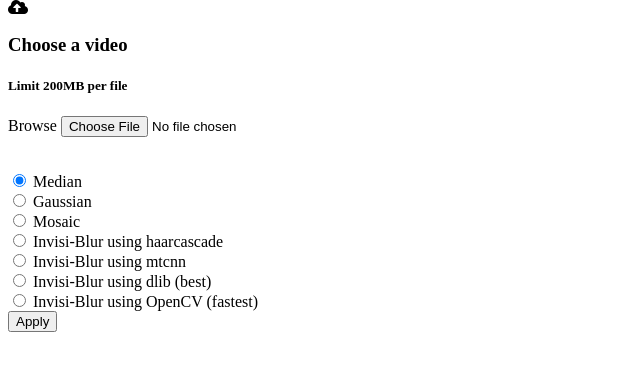
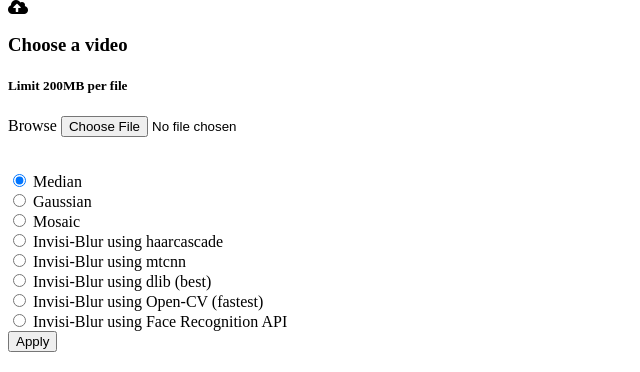
Before and after one commit to Arnish-B/Invisiblur, a Python web app: template application/templates/index.html in a window 1280 px wide. Shown: the part 607-979 px from the top of the page, without its empty margins (0-640 px from the left). Before the commit the page ends 939 px from the top, so only its background shows below. Run offline with Jinja, Linux system fonts and the light colour scheme; the template is opened without the code that fills it, so the values that code supplies are empty.

Commit message:
added face recognition api based detection

```diff
--- a/application/templates/index.html
+++ b/application/templates/index.html
@@ -73,7 +73,9 @@
                     <input type="radio" name="blur_type" value="haarcascade"> Invisi-Blur using haarcascade<br>
                     <input type="radio" name="blur_type" value="mtcnn"> Invisi-Blur using mtcnn<br>
                     <input type="radio" name="blur_type" value="dlib"> Invisi-Blur using dlib (best)<br>
-                    <input type="radio" name="blur_type" value="OpenCV"> Invisi-Blur using OpenCV (fastest)<br>
+                    <input type="radio" name="blur_type" value="OpenCV"> Invisi-Blur using Open-CV (fastest)<br>
+                    <input type="radio" name="blur_type" value="FaceRecognition"> Invisi-Blur using Face Recognition
+                    API<br>
                     <input type="submit" value="Apply">
                 </div>
             </form>
```
Also changed, not shown: application/routes.py (+8 -0 lines), face_recognition_algos/face_det_face_recognition.py (+18 -5 lines), 1 other file.
